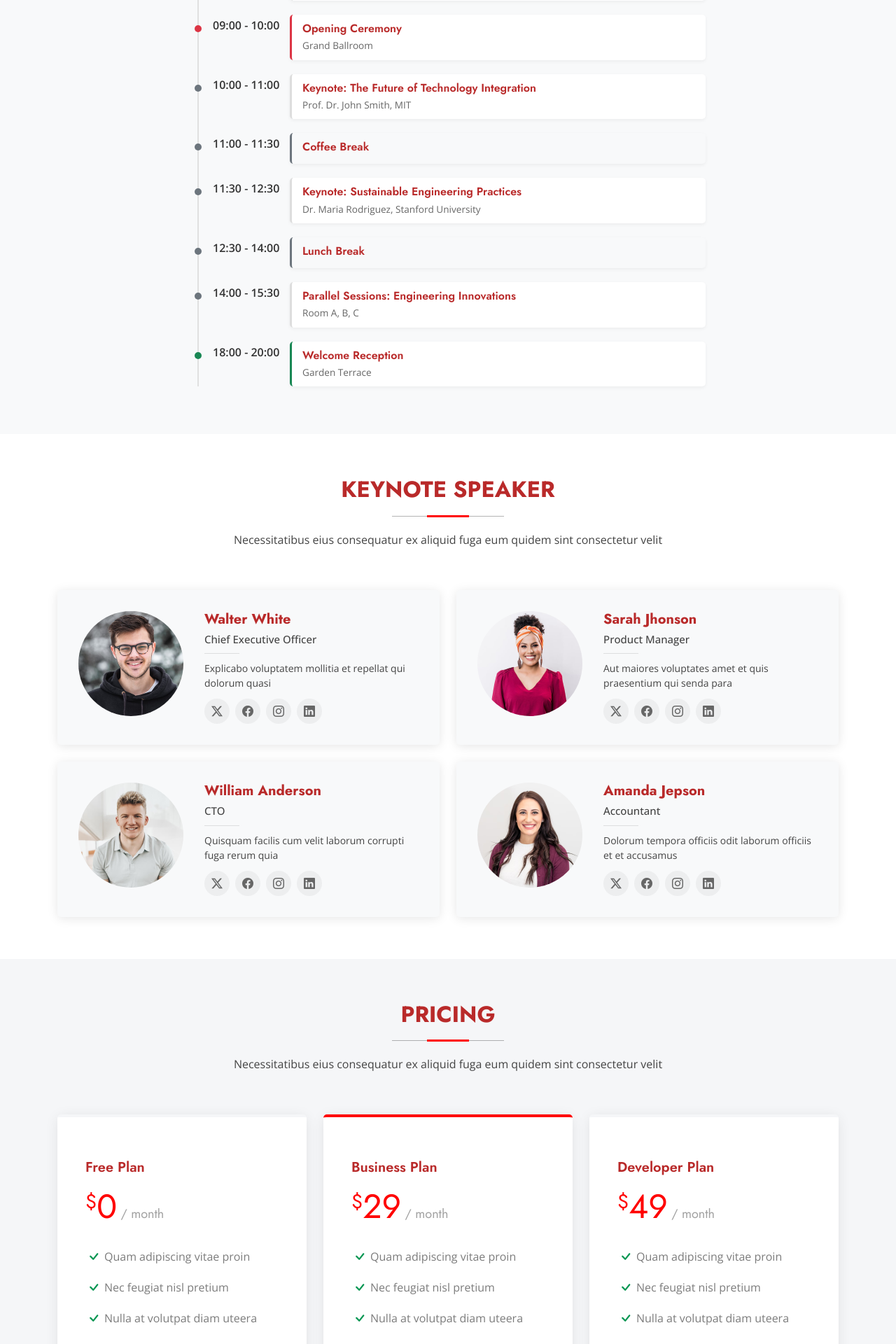
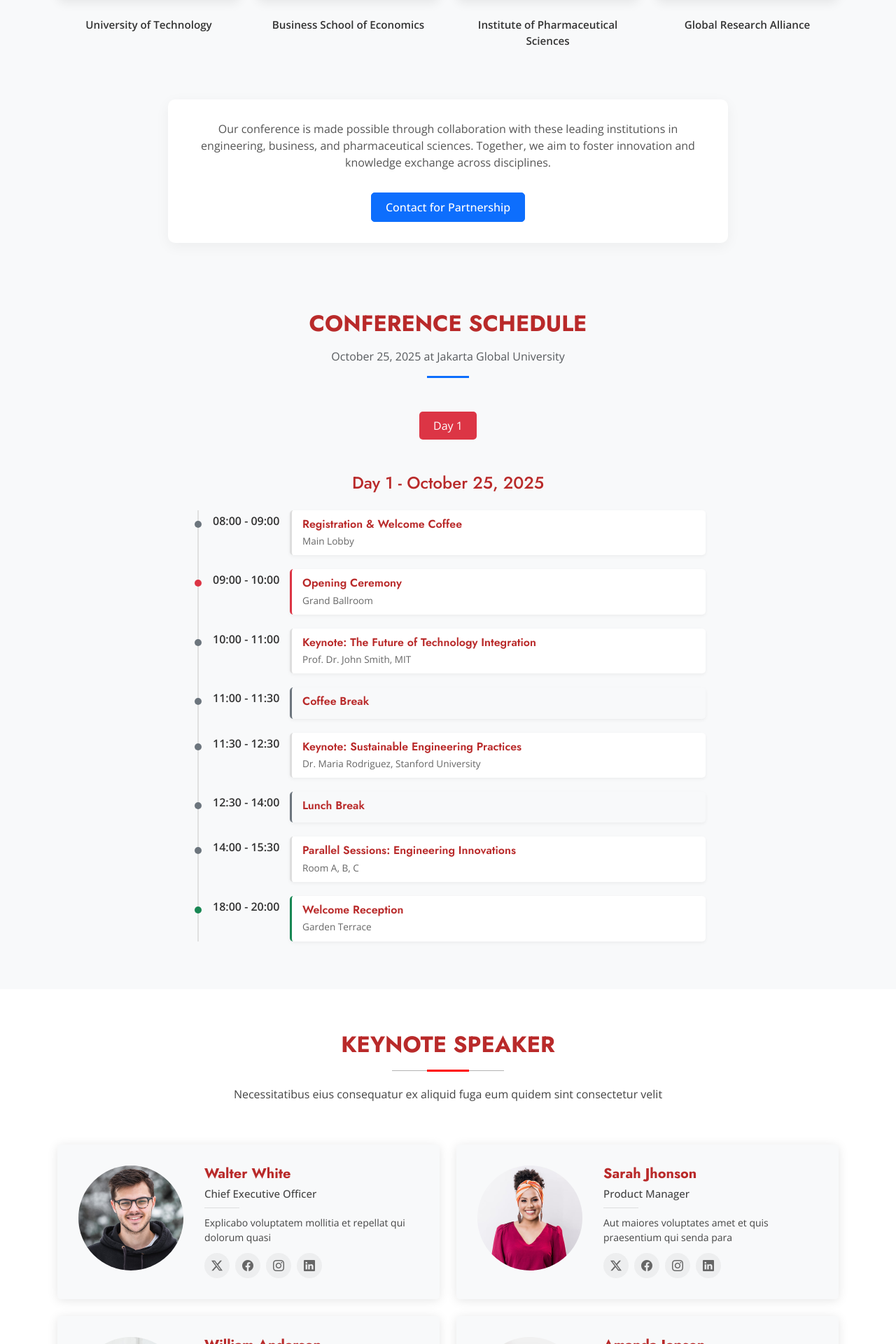
Before and after one commit to departmentiticjgu/conference, a PHP site: page / in a window 1280 px wide. Shown: the part 2822-4742 px from the top of the page at 70% size. Run offline with PHP 8.4, Linux system fonts and the light colour scheme; some libraries are stand-ins or nearby versions.

Commit message:
Menambahkan Konten Co-Host

```diff
--- a/assets/css/main.css
+++ b/assets/css/main.css
@@ -2717,3 +2717,90 @@ section,
     flex: 1 1 100%;
   }
 }
+
+/*--------------------------------------------------------------
+# Co-Host Section
+--------------------------------------------------------------*/
+
+
+
+/* Co-Host Section Styling */
+.co-host {
+  background-color: #f8f9fa;
+  padding-bottom: 60px;
+}
+
+/* Simple Divider */
+.simple-divider {
+  height: 3px;
+  width: 60px;
+  background-color: var(--bs-primary);
+  margin: 0 auto;
+}
+
+/* Co-Host Image Styling */
+.co-host-image-container {
+  text-align: center;
+  transition: all 0.3s ease;
+}
+
+.co-host-image-container:hover {
+  transform: translateY(-10px);
+}
+
+.co-host-logo {
+  max-width: 100%;
+  height: auto;
+  padding: 15px;
+  background-color: white;
+  border-radius: 10px;
+  box-shadow: 0 5px 15px rgba(0, 0, 0, 0.08);
+  margin-bottom: 15px;
+  transition: all 0.3s ease;
+}
+
+.co-host-image-container:hover .co-host-logo {
+  box-shadow: 0 10px 25px rgba(0, 0, 0, 0.15);
+}
+
+.co-host-name {
+  font-weight: 600;
+  color: #333;
+  font-size: 0.95rem;
+  margin-top: 10px;
+}
+
+/* Co-Host Description */
+.co-host-description {
+  max-width: 800px;
+  margin: 0 auto;
+  padding: 30px;
+  background-color: white;
+  border-radius: 10px;
+  box-shadow: 0 5px 20px rgba(0, 0, 0, 0.05);
+}
+
+.co-host-description p {
+  color: #555;
+  margin-bottom: 15px;
+}
+
+/* Button Styling */
+.btn-primary {
+  padding: 8px 20px;
+  border-radius: 5px;
+  font-weight: 500;
+  transition: all 0.3s ease;
+}
+
+.btn-primary:hover {
+  transform: translateY(-3px);
+  box-shadow: 0 5px 15px rgba(var(--bs-primary-rgb), 0.3);
+}
+
+/* Responsive adjustments */
+@media (max-width: 768px) {
+  .co-host-logo {
+    max-width: 80%;
+  }
+}
--- a/index.html
+++ b/index.html
@@ -705,6 +705,65 @@
 
 </section>
 
+<!-- Co-Host Section -->
+<section id="co-host" class="co-host section py-5">
+  <!-- Section Title -->
+  <div class="container text-center mb-5">
+    <h2 class="fw-bold mb-3">Conference Co-Hosts</h2>
+    <p class="text-muted mx-auto" style="max-width: 700px;">JGITeC2025 is proudly co-hosted by these prestigious institutions</p>
+    <div class="simple-divider my-3"></div>
+  </div>
+
+  <div class="container">
+    <!-- Co-Host Images Row -->
+    <div class="row justify-content-center mb-5">
+      <!-- Co-Host Image 1 -->
+      <div class="col-md-3 col-6 mb-4" data-aos="zoom-in" data-aos-delay="100">
+        <div class="co-host-image-container">
+          <img src="/placeholder.svg?height=200&width=200" alt="Co-Host 1" class="img-fluid co-host-logo">
+          <div class="co-host-name">University of Technology</div>
+        </div>
+      </div>
+
+      <!-- Co-Host Image 2 -->
+      <div class="col-md-3 col-6 mb-4" data-aos="zoom-in" data-aos-delay="200">
+        <div class="co-host-image-container">
+          <img src="/placeholder.svg?height=200&width=200" alt="Co-Host 2" class="img-fluid co-host-logo">
+          <div class="co-host-name">Business School of Economics</div>
+        </div>
+      </div>
+
+      <!-- Co-Host Image 3 -->
+      <div class="col-md-3 col-6 mb-4" data-aos="zoom-in" data-aos-delay="300">
+        <div class="co-host-image-container">
+          <img src="/placeholder.svg?height=200&width=200" alt="Co-Host 3" class="img-fluid co-host-logo">
+          <div class="co-host-name">Institute of Pharmaceutical Sciences</div>
+        </div>
+      </div>
+
+      <!-- Co-Host Image 4 -->
+      <div class="col-md-3 col-6 mb-4" data-aos="zoom-in" data-aos-delay="400">
+        <div class="co-host-image-container">
+          <img src="/placeholder.svg?height=200&width=200" alt="Co-Host 4" class="img-fluid co-host-logo">
+          <div class="co-host-name">Global Research Alliance</div>
+        </div>
+      </div>
+    </div>
+
+    <!-- Co-Host Description -->
+    <div class="row">
+      <div class="col-12">
+        <div class="co-host-description text-center" data-aos="fade-up">
+          <p>Our conference is made possible through collaboration with these leading institutions in engineering, business, and pharmaceutical sciences. Together, we aim to foster innovation and knowledge exchange across disciplines.</p>
+          <a href="#contact" class="btn btn-primary mt-3">Contact for Partnership</a>
+        </div>
+      </div>
+    </div>
+  </div>
+</section>
+
+
+
 
     <!-- /Services Section -->
 
```
